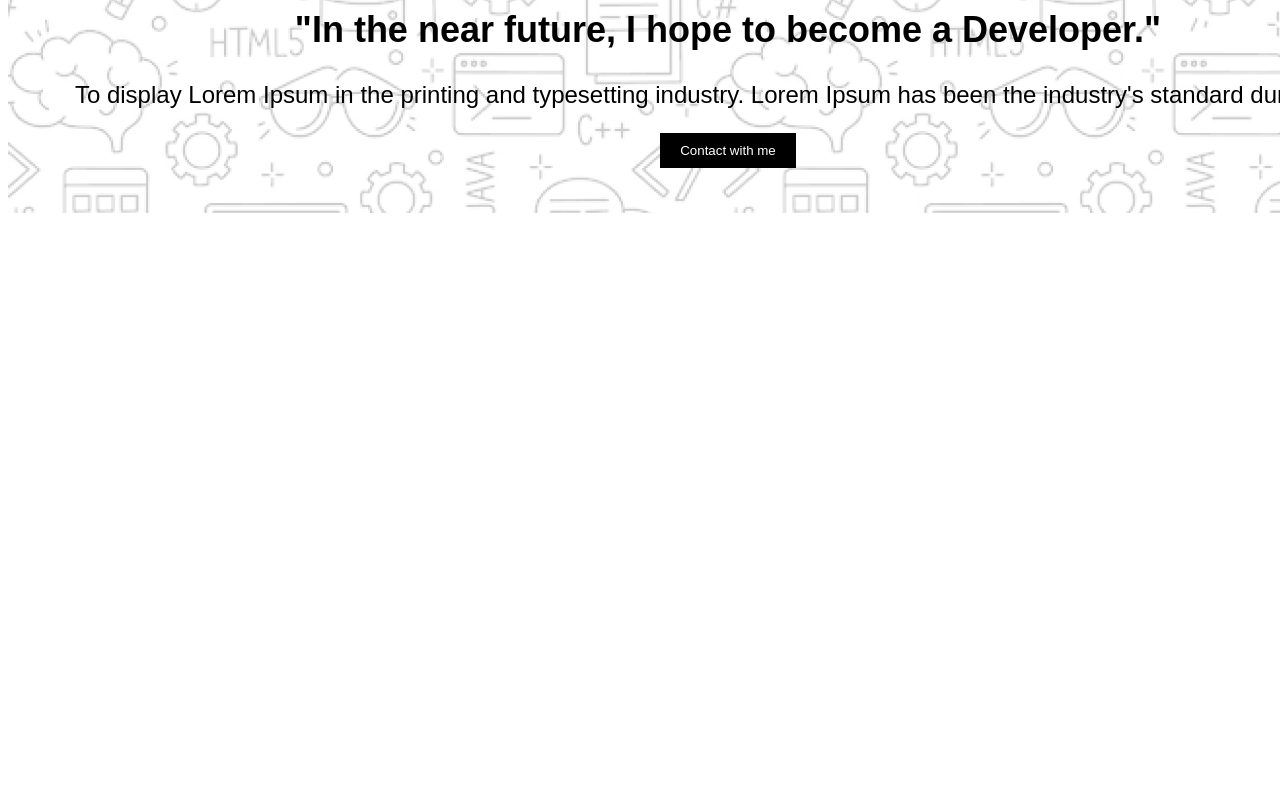
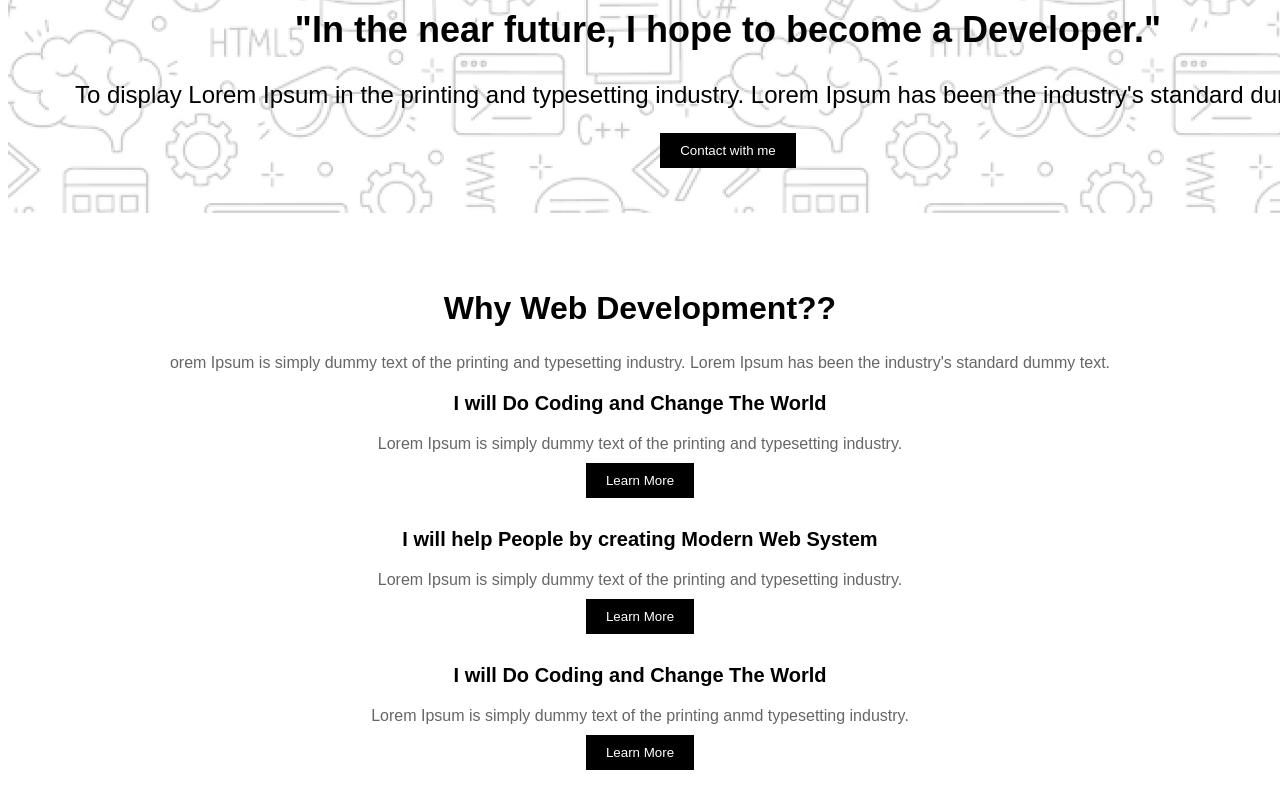
Before and after one commit to 1tasnem/Assignment_1-, a plain HTML site: page index.html in a window 1280 px wide. Shown: the part 393-1193 px from the top of the page. Before the commit the page ends 800 px from the top, so only its background shows below. Drawn offline with Linux system fonts and the light colour scheme; a web font is replaced by a local one.

Commit message:
added why-webdev part

```diff
--- a/index.html
+++ b/index.html
@@ -30,6 +30,32 @@
 
     </section>
 
+</section>
+
+<section class="why-webdev">
+    <h1 class="why-webdev h2 ">Why Web Development??</h1>
+    <p  class="why-webdev p">orem Ipsum is simply dummy text of the printing and typesetting industry. Lorem
+     Ipsum has been the industry's standard dummy text.</p>
+
+
+
+
+    <div class="reason">
+        <h3>I will Do Coding and Change The World</h3>
+        <p>Lorem Ipsum is simply dummy text of the printing and typesetting industry.</p>
+        <button>Learn More</button>
+    </div>
+    <div class="reason">
+        <h3>I will help People by creating Modern Web System</h3>
+        <p>Lorem Ipsum is simply dummy text of the printing and typesetting industry.</p>
+        <button>Learn More</button>
+    </div>
+    <div class="reason">
+        <h3>I will Do Coding and Change The World</h3>
+        <p>Lorem Ipsum is simply dummy text of the printing anmd typesetting industry.</p>
+        <button>Learn More</button>
+    </div>
+</section>
 
 
 
--- a/style.css
+++ b/style.css
@@ -57,3 +57,47 @@ nav{
 
 
 }
+
+.why-webdev {
+  text-align: center;
+  background-color: 0D1321;
+}
+
+
+
+.why-webdev h1 {
+  font-size: 32px;
+  font-weight:ExtraBold;
+  padding-top: 50px;
+
+}
+
+
+.why-webdev p{
+  font-size:16px;
+  text-align: center;
+    color: #666;
+    max-width: 6000px;
+    gap:none;
+
+}
+.reason {
+  margin-bottom: 30px;
+}
+
+.reason h3 {
+  font-size: 20px;
+}
+
+.reason p {
+  font-size: 16px;
+  margin: 10px 0;
+}
+
+.reason button {
+  padding: 10px 20px;
+  background-color: #000;
+  color: #fff;
+  border: none;
+  cursor: pointer;
+}
```
